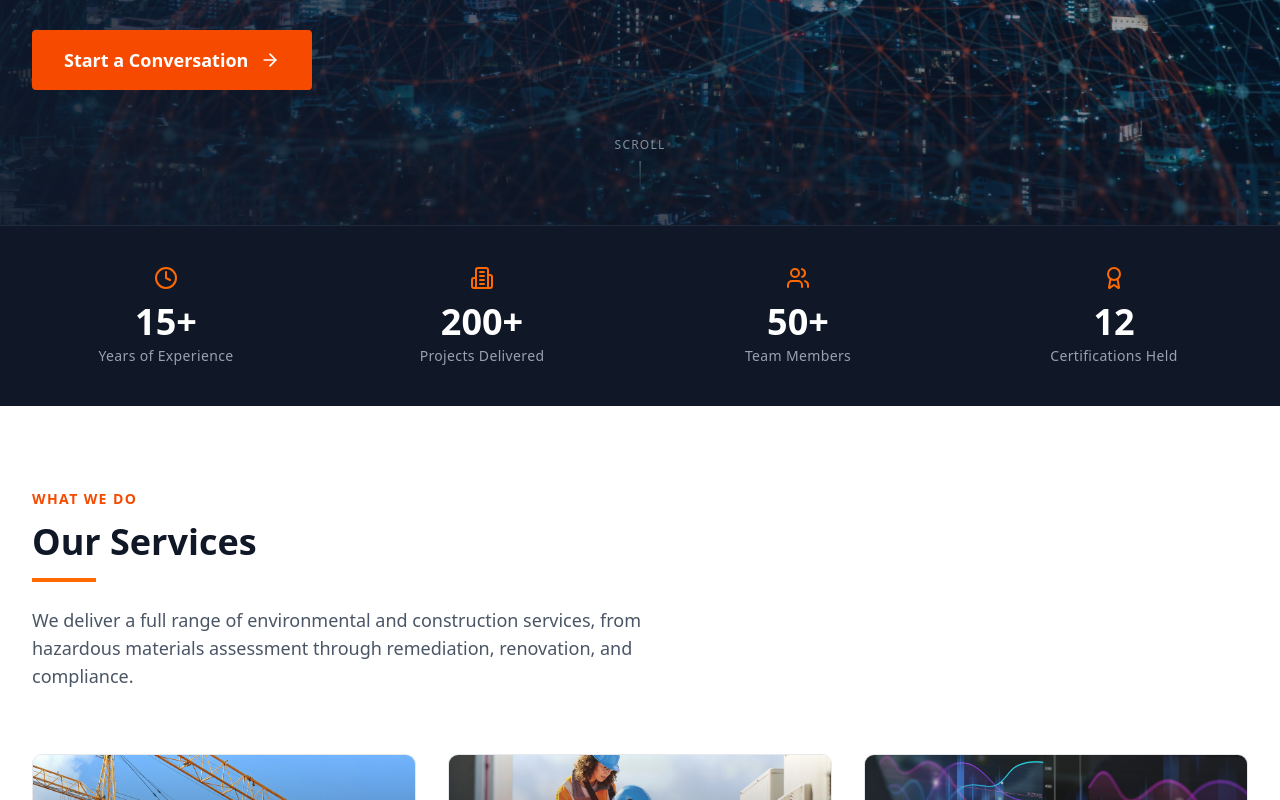
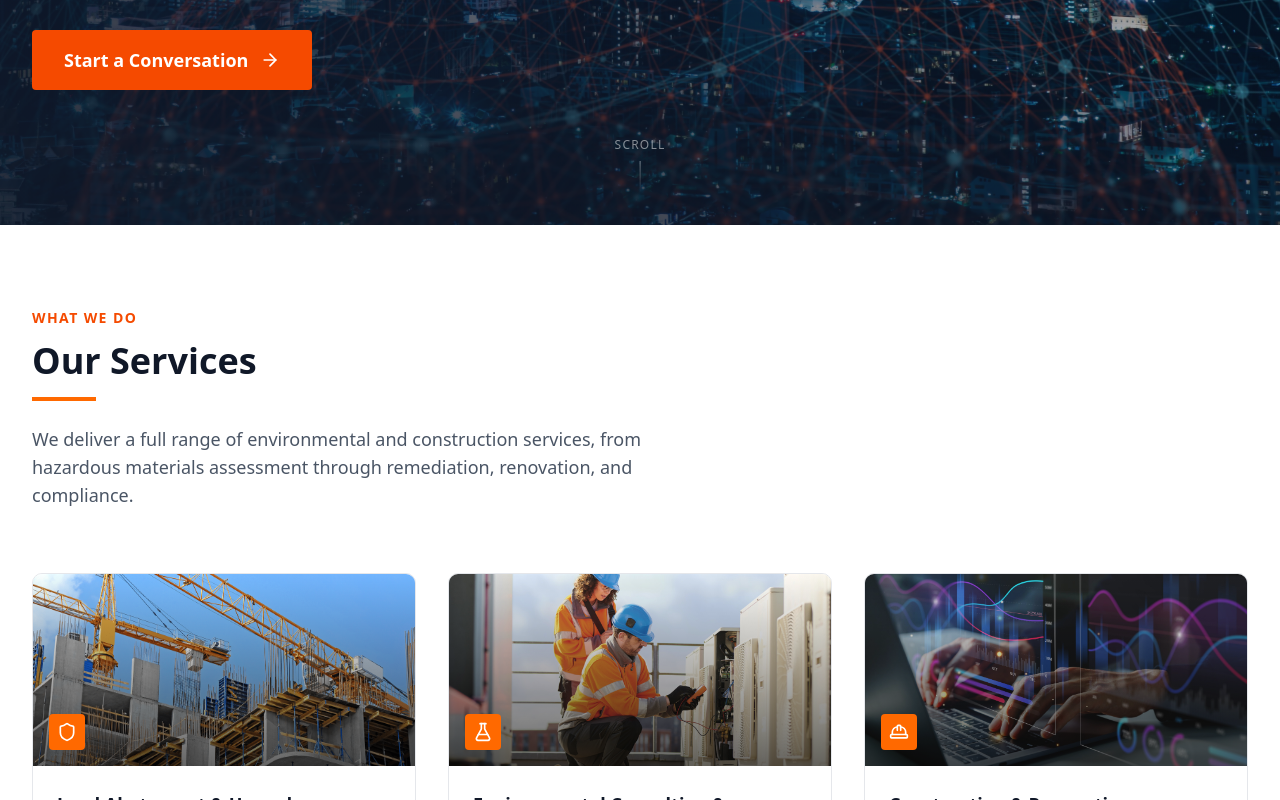
Before and after one commit to nexdyne/Stratra-Dynamics-L.L.C, a React (Vite) app: page / in a window 1280 px wide. Shown: the part 691-1491 px from the top of the page. Built offline with nearby package versions, Linux system fonts and the light colour scheme.

Commit message:
Remove stats/credibility bar - not applicable for government/grant clients

```diff
--- a/src/pages/HomePage.jsx
+++ b/src/pages/HomePage.jsx
@@ -8,11 +8,7 @@ import {
   BarChart3,
   GraduationCap,
   ChevronRight,
-  ArrowRight,
-  Award,
-  Users,
-  Building2,
-  Clock
+  ArrowRight
 } from 'lucide-react';
 
 // Scroll-reveal hook
@@ -28,33 +24,6 @@ const useInView = (threshold = 0.15) => {
     return () => observer.disconnect();
   }, [threshold]);
   return [ref, isVisible];
-};
-
-// Animated counter
-const Counter = ({ end, suffix = '', duration = 2000 }) => {
-  const [count, setCount] = useState(0);
-  const [ref, isVisible] = useInView(0.5);
-  const hasAnimated = useRef(false);
-
-  useEffect(() => {
-    if (!isVisible || hasAnimated.current) return;
-    hasAnimated.current = true;
-    const steps = 60;
-    const increment = end / steps;
-    let current = 0;
-    const timer = setInterval(() => {
-      current += increment;
-      if (current >= end) {
-        setCount(end);
-        clearInterval(timer);
-      } else {
-        setCount(Math.floor(current));
-      }
-    }, duration / steps);
-    return () => clearInterval(timer);
-  }, [isVisible, end, duration]);
-
-  return <span ref={ref}>{count}{suffix}</span>;
 };
 
 const HomePage = () => {
@@ -108,13 +77,6 @@ const HomePage = () => {
       link: "/services/training-compliance-services",
       image: "/assets/perdictive-analytics.webp",
     }
-  ];
-
-  const stats = [
-    { icon: Clock, value: 15, suffix: '+', label: 'Years of Experience' },
-    { icon: Building2, value: 200, suffix: '+', label: 'Projects Delivered' },
-    { icon: Users, value: 50, suffix: '+', label: 'Team Members' },
-    { icon: Award, value: 12, suffix: '', label: 'Certifications Held' },
   ];
 
   // Scroll reveal refs for services
@@ -208,26 +170,6 @@ const HomePage = () => {
         >
           <span className="text-white/50 text-xs tracking-widest uppercase">Scroll</span>
           <div className="w-px h-8 bg-gradient-to-b from-white/50 to-transparent animate-pulse"></div>
-        </div>
-      </section>
-
-      {/* Stats / Credibility Bar */}
-      <section className="bg-gray-900 py-10 border-t border-gray-800">
-        <div className="max-w-7xl mx-auto px-4 sm:px-6 lg:px-8">
-          <div className="grid grid-cols-2 md:grid-cols-4 gap-8 md:gap-12">
-            {stats.map((stat, index) => {
-              const Icon = stat.icon;
-              return (
-                <div key={index} className="text-center">
-                  <Icon className="w-6 h-6 text-orange-500 mx-auto mb-3" />
-                  <div className="text-3xl md:text-4xl font-bold text-white mb-1">
-                    <Counter end={stat.value} suffix={stat.suffix} />
-                  </div>
-                  <div className="text-gray-400 text-sm tracking-wide">{stat.label}</div>
-                </div>
-              );
-            })}
-          </div>
         </div>
       </section>
 
```
